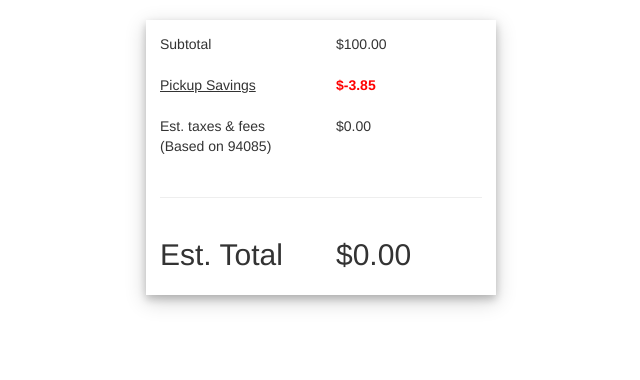
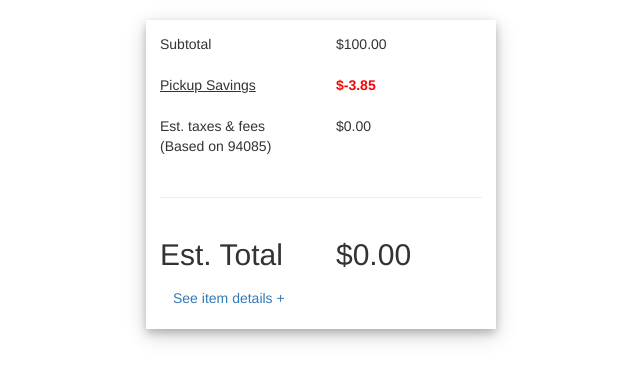
Before and after one commit to anumsid/checkout_cart, a React (Create React App) app: page / in a window 1280 px wide. Shown: the top 380 px of the page, without its empty margins (319-959 px from the left). Built offline with nearby package versions, Linux system fonts and the light colour scheme.

Commit message:
created button in itemdetails component

```diff
--- a/src/App.js
+++ b/src/App.js
@@ -4,6 +4,7 @@ import SubTotal from './components/Subtotal/Subtotal';
 import PickupSavings from './components/PickupSavings/PickupSavings'
 import TaxesFees from './components/TaxesFees/TaxesFees'
 import EstimatedTotal from './components/EstimatedTotal/EstimatedTotal'
+import ItemDetails from './components/ItemDetails/ItemDetails'
 import './App.css';
 
 class App extends Component {
@@ -26,6 +27,7 @@ class App extends Component {
           <TaxesFees taxes={this.state.taxes.toFixed(2)}/>
           <hr />
           <EstimatedTotal price={this.state.estimatedTotal.toFixed(2)}/>
+          <ItemDetails />
         </Grid>
 
       </div>
--- a/src/components/ItemDetails/ItemDetails.js
+++ b/src/components/ItemDetails/ItemDetails.js
@@ -14,9 +14,11 @@ export default class ItemDetails extends Component {
       <div>
         <Button
           className="item-details-button"
-
+          bsStyle="link"
+          onClick={() => this.setState({open: !this.state.open})}
           >
-
+          {this.state.open === false ? `See` : `Hide ` } item details
+          {this.state.open === false ? ` +` : ` -` }
         </Button>
       </div>
     )
```
